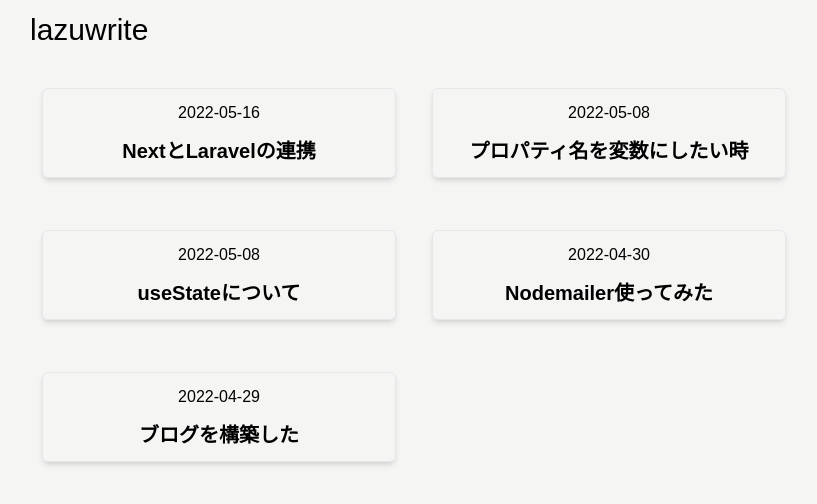
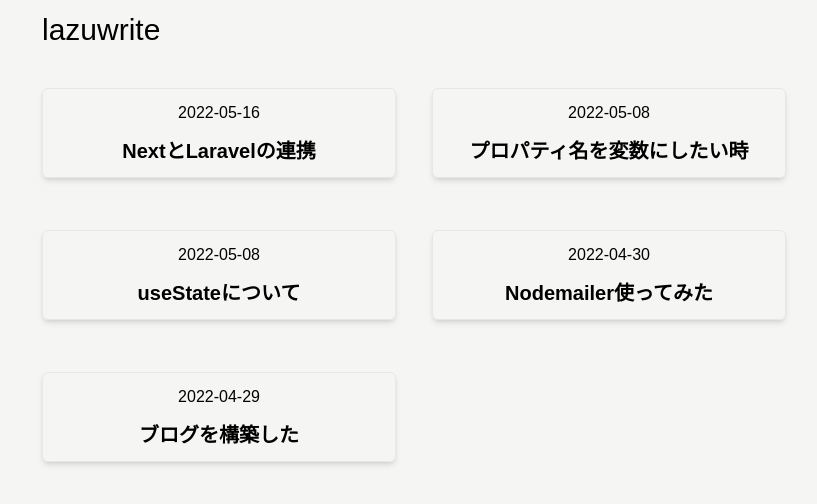
Before and after one commit to shrkhch/blog, a Next.js app: page / in a window 1280 px wide. Shown: the top 504 px of the page, without its empty margins (226-1043 px from the left). Built offline with nearby package versions, Linux system fonts and the light colour scheme.

Commit message:
fix header

```diff
--- a/components/Header.js
+++ b/components/Header.js
@@ -1,11 +1,9 @@
 export default function Header() {
     return (
-            <div className="navbar px-0 bg-base-100">
-                <div className="flex justify-between">
-                    <a href={'/'} className="text-3xl font-normal">
-                        lazuwrite
-                    </a>
-                </div>
+            <div className="px-3">
+                <a href={'/'} className="text-3xl font-normal">
+                    lazuwrite
+                </a>
             </div>
     );
 }
--- a/components/Post.js
+++ b/components/Post.js
@@ -10,7 +10,7 @@ export default function Post({post}) {
     if(tag_flag == true) {
         return (
             <>
-                <div className='mx-3 my-1'>
+                <div className='my-1'>
                     <a href={`/blog/${post.slug}`}>
                     <div className="text-center rounded-md border border shadow-md hover:bg-zinc-50">
                         <h3 className="text-md p-3">{post.frontmatter.date}</h3>
@@ -25,7 +25,6 @@ export default function Post({post}) {
                             }
                         )}
                     </div> */}
-
             </>
         );
     } else {
--- a/pages/index.js
+++ b/pages/index.js
@@ -5,16 +5,16 @@ import getAllPosts from 'lib/post';
 
 export default function Home({ posts }) {
   return (
-    <div className="container mx-auto px-0 ">
+    <div>
       <Head>
         <title>Top</title>
       </Head>
 
-      <ul className="grid xl:grid-cols-2 lg:grid-cols-2 sm:grid-cols-1 md:grid-cols-1 gap-3 list-none w-full px-0">
+      <ul className="grid xl:grid-cols-2 lg:grid-cols-2 sm:grid-cols-1 md:grid-cols-1 gap-3 list-none w-full">
         {posts.map((post,index) => {
           //console.log(post["frontmatter"]["id"]);
           return (
-          <li key={post.frontmatter.id} className="my-4">
+          <li key={post.frontmatter.id} className="px-3 my-4">
             <Post post={post} />
           </li>
           )
```
Also changed, not shown: components/Layout.js (+3 -3 lines).
